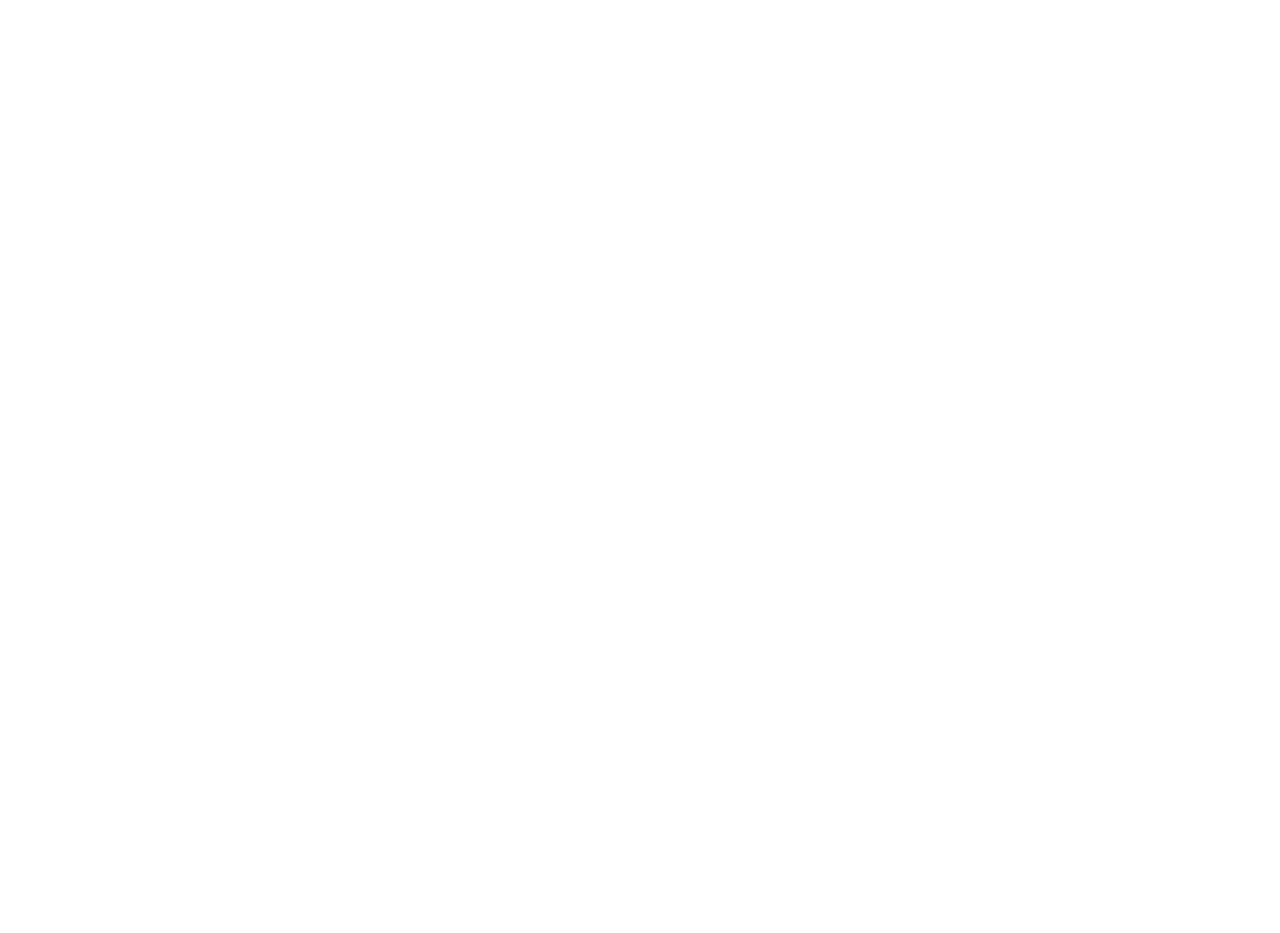
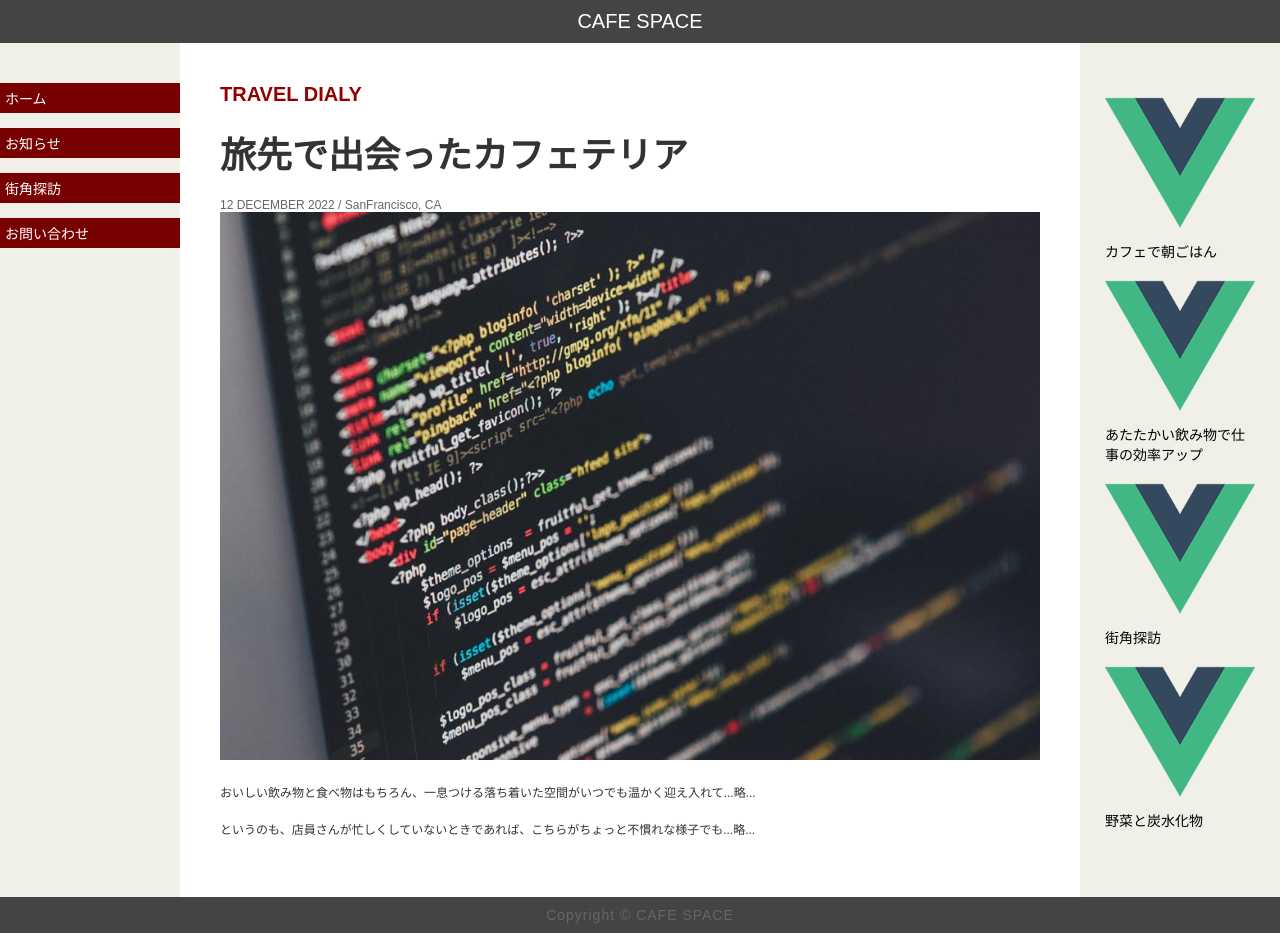
Before and after one commit to tobb422/spa-practive, a Vue app: page /step in a window 1280 px wide. Before the commit the page ends 800 px from the top, so only its background shows below. Built offline with nearby package versions, Linux system fonts and the light colour scheme.

Commit message:
グリッドレイアウト

```diff
--- a/src/router.js
+++ b/src/router.js
@@ -2,6 +2,7 @@
 import Router from "vue-router";
 import Home from "./views/Home.vue";
 import Sample from "./views/Sample.vue";
+import Step from "./views/Step.vue";
 
 Vue.use(Router);
 
@@ -24,6 +25,11 @@
       path: "/sample",
       name: "sample",
       component: Sample
+    },
+    {
+      path: "/step",
+      name: "step",
+      component: Step
     }
   ]
 });
--- a/src/views/Sample.vue
+++ b/src/views/Sample.vue
@@ -186,7 +186,7 @@
 }
 
 #site-title {
-  font-size: 3.0rem;
+  font-size: 3rem;
   line-height: 1.2;
   margin-bottom: 0;
 }
--- /dev/null
+++ b/src/views/Step.vue
@@ -0,0 +1,277 @@
+<template>
+  <section class="grid">
+    <div class="site">
+      <a href="#">CAFE SPACE</a>
+    </div>
+
+    <nav class="menu">
+      <ul>
+        <li><a href="#">ホーム</a></li>
+        <li><a href="#">お知らせ</a></li>
+        <li><a href="#">街角探訪</a></li>
+        <li><a href="#">お問い合わせ</a></li>
+      </ul>
+    </nav>
+
+    <article class="kiji">
+      <h1>
+        <span>TRAVEL DIALY</span>
+        旅先で出会ったカフェテリア
+      </h1>
+
+      <div class="kijiinfo">
+        <time datetime="2022-12-12">12 DECEMBER 2022</time>
+        / SanFrancisco, CA
+      </div>
+
+      <p><img src="../assets/coding.jpg" alt=""></p>
+      <p>おいしい飲み物と食べ物はもちろん、一息つける落ち着いた空間がいつでも温かく迎え入れて...略...</p>
+      <p>というのも、店員さんが忙しくしていないときであれば、こちらがちょっと不慣れな様子でも...略...</p>
+    </article>
+
+    <aside class="kanren">
+      <ul>
+        <li>
+          <a href="#">
+            <img src="../assets/logo.png" alt=""/>
+            カフェで朝ごはん
+          </a>
+        </li>
+        <li>
+          <a href="#">
+            <img src="../assets/logo.png" alt=""/>
+            あたたかい飲み物で仕事の効率アップ
+          </a>
+        </li>
+        <li>
+          <a href="#">
+            <img src="../assets/logo.png" alt=""/>
+            街角探訪
+          </a>
+        </li>
+        <li>
+          <a href="#">
+            <img src="../assets/logo.png" alt=""/>
+            野菜と炭水化物
+          </a>
+        </li>
+      </ul>
+    </aside>
+
+    <div class="copyright">
+      <p>Copyright &copy; CAFE SPACE</p>
+    </div>
+  </section>
+</template>
+
+<script>
+export default {
+  name: "Step"
+};
+</script>
+
+<style lang="scss">
+html {
+  font-size: 62.5%;
+}
+
+body {
+  margin: 0;
+}
+
+.grid {
+  margin: 0;
+  font-family: "Hiragino Kaku Gothic ProN", Meiryo, sans-serif;
+
+  display: grid;
+  grid-template-areas: "head head head" "side1 main side2" "foot foot foot";
+  grid-template-columns: 1fr 5fr 200px;
+
+  @media (min-width: 600px) and (max-width: 999px) {
+    grid-template-areas: "head head" "side1 main" "side2 side2 " "foot foot";
+    grid-template-columns: 1fr 3fr;
+  }
+
+  @media (max-width: 599px) {
+    grid-template-areas: "head" "side1" "main" "side2 " "foot";
+    grid-template-columns: 1fr;
+  }
+
+  .site {
+    grid-area: head;
+    background-color: #444444;
+    padding: 10px;
+    text-align: center;
+
+    a {
+      color: #ffffff;
+      font-size: 2rem;
+      text-decoration: none;
+    }
+  }
+
+  .menu {
+    grid-area: side1;
+    padding: 40px 0;
+    background-color: #f0f0e9;
+
+    @media (max-width: 599px) {
+      padding: 0;
+      border-top: solid 1px #ffffff;
+    }
+
+    ul {
+      margin: 0;
+      padding: 0;
+      list-style: none;
+
+      @media (max-width: 599px) {
+        display: flex;
+      }
+    }
+
+    li {
+      @media (max-width: 599px) {
+        flex: 1;
+      }
+    }
+
+    li:not(:first-child) {
+      @media (max-width: 599px) {
+        border-left: solid 1px #ffffff;
+      }
+    }
+
+    li a {
+      display: block;
+      margin-bottom: 15px;
+      padding: 5px;
+      background-color: #770000;
+      color: #ffffff;
+      font-size: 1.4rem;
+      text-decoration: none;
+
+      @media (max-width: 599px) {
+        padding: 10px 0;
+        margin-bottom: 0;
+        font-size: 1.2rem;
+        text-align: center;
+      }
+    }
+
+    li a:hover {
+      background-color: #662222;
+    }
+  }
+
+  .kiji {
+    grid-area: main;
+    padding: 40px;
+
+    @media (max-width: 599px) {
+      padding: 40px 20px;
+    }
+
+    h1 {
+      margin-top: 0;
+      margin-bottom: 20px;
+      font-size: 3.6rem;
+    }
+
+    h1 span {
+      display: block;
+      margin-bottom: 20px;
+      color: #930000;
+      font-size: 2rem;
+      font-weight: bold;
+    }
+
+    p {
+      margin-top: 0;
+      margin-bottom: 20px;
+      lihe-height: 2;
+      text-align: justify;
+    }
+
+    img {
+      max-width: 100%;
+      height: auto;
+    }
+  }
+
+  .kijiinfo {
+    margin-bottom: 0;
+    color: #666666;
+  }
+
+  .kanren {
+    grid-area: side2;
+    padding: 40px 20px;
+    background-color: #f0f0e9;
+
+    @media (min-width: 600px) and (max-width: 999px) {
+      background-color: #cdcdbb;
+    }
+
+    @media (max-width: 599px) {
+      background-color: #cdcdbb;
+    }
+
+    ul {
+      margin: 0;
+      padding: 0;
+      list-style: none;
+
+      @media (min-width: 600px) and (max-width: 999px) {
+        display: flex;
+      }
+
+      @media (max-width: 599px) {
+        display: flex;
+        flex-wrap: wrap;
+      }
+    }
+
+    li {
+      @media (min-width: 600px) and (max-width: 999px) {
+        flex: 1;
+      }
+
+      @media (max-width: 599px) {
+        flex: 1 0 50%;
+      }
+    }
+
+    li a {
+      display: block;
+      padding: 5px;
+      color: #000;
+      font-size: 1.4rem;
+      text-decoration: none;
+    }
+
+    li a:hover {
+      background-color: #eeeeee;
+    }
+
+    img {
+      max-width: 100%;
+      height: auto;
+    }
+  }
+
+  .copyright {
+    grid-area: foot;
+    background-color: #444444;
+    margin-top: 0;
+    padding: 10px;
+    text-align: center;
+
+    p {
+      margin: 0;
+      color: #666666;
+      font-size: 1.4rem;
+    }
+  }
+}
+</style>
```
